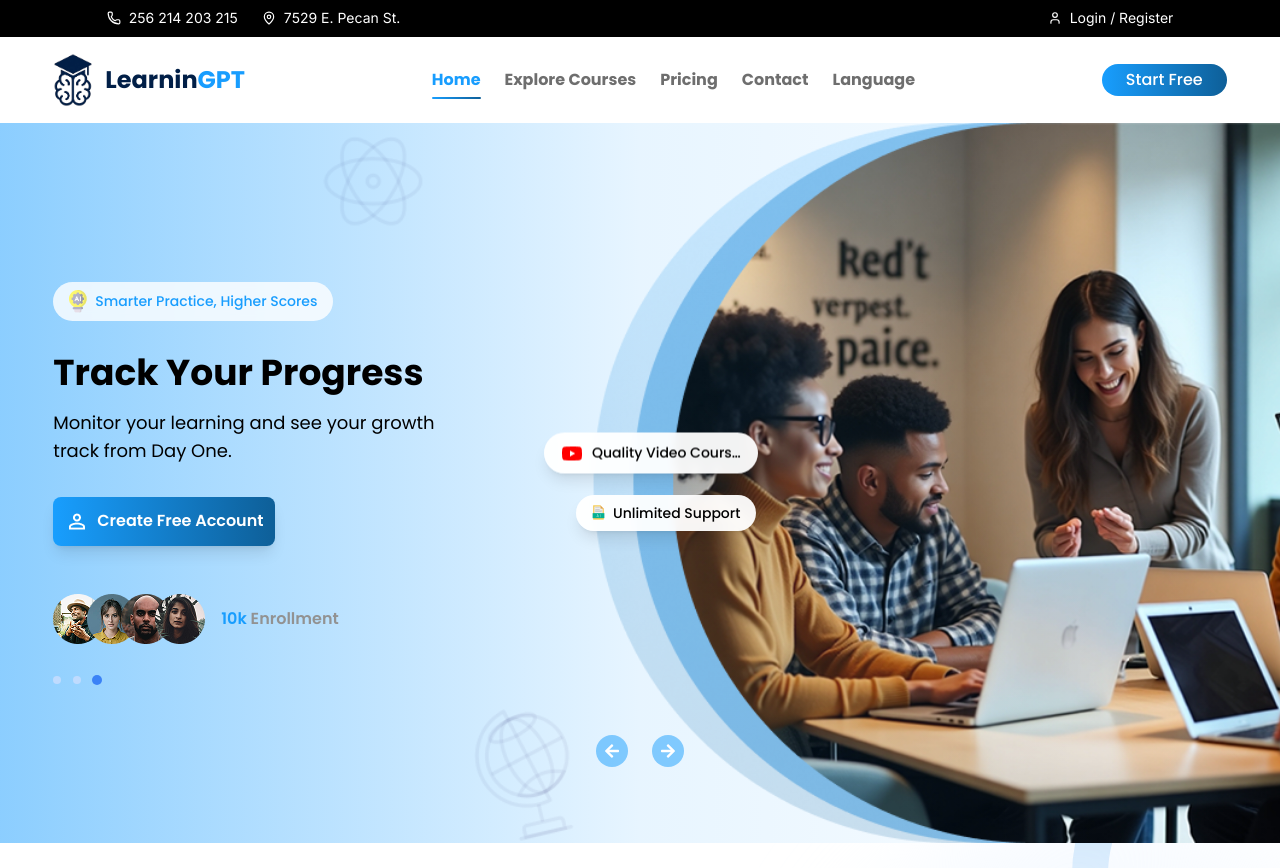
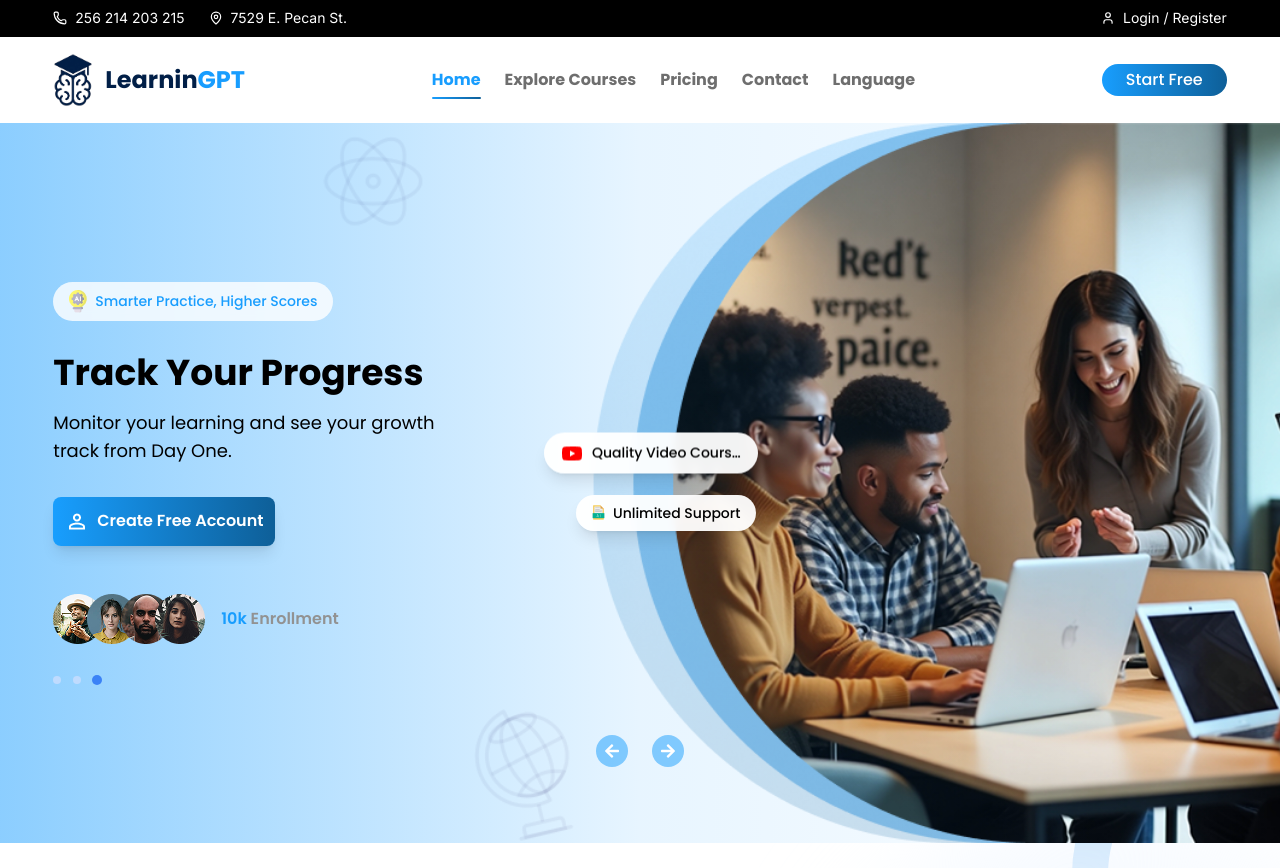
Before and after one commit to Sanjida-Khanam778/roumsy-landing-page, a React (Vite) app: page / in a window 1280 px wide. Shown: the top 868 px of the page. Built offline with nearby package versions, Linux system fonts and the light colour scheme.

Commit message:
fix width of contact bar

```diff
--- a/src/components/ContactBar/ContactBar.jsx
+++ b/src/components/ContactBar/ContactBar.jsx
@@ -15,7 +15,7 @@ export default function ContactBar() {
   return (
     <div className="bg-black border-b border-gray-800 font-Inter">
       {/* container: keep center alignment; add responsive padding instead of fixed width on small screens */}
-      <div className="mx-auto w-full px-4 sm:px-6 lg:px-0 lg:w-10/12 xl:w-10/12">
+      <div className="mx-auto w-full px-4 sm:px-6 lg:px-0 lg:w-10/12 xl:w-11/12 2xl:w-10/12">
         {/* layout: stack on small screens, row on md+; keep spacing tight so visuals match */}
         <div className="flex justify-between items-center gap-2 md:gap-0 py-2 text-xs sm:text-sm text-white">
           {/* left cluster: allow wrapping on small screens without altering look */}
```
